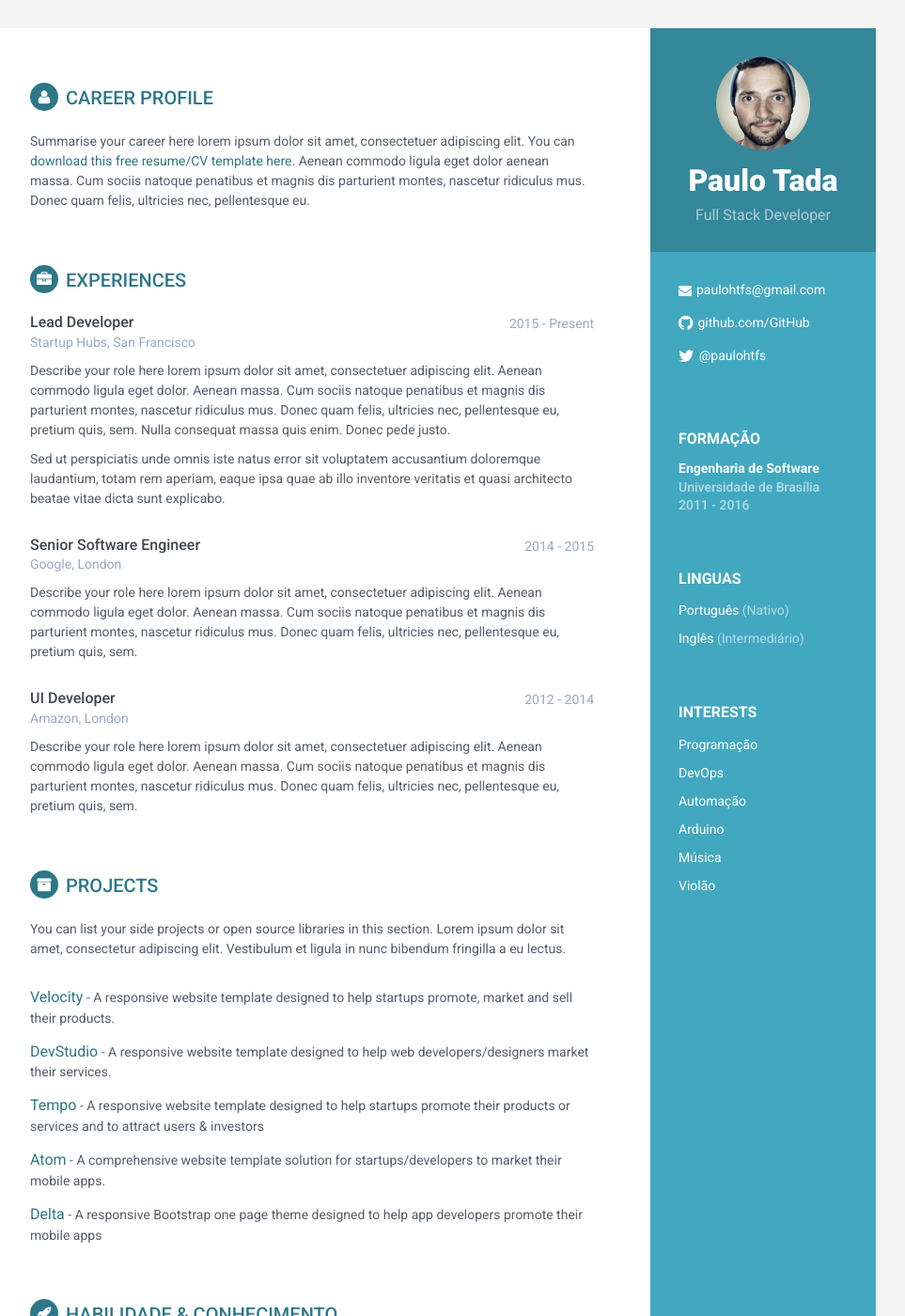
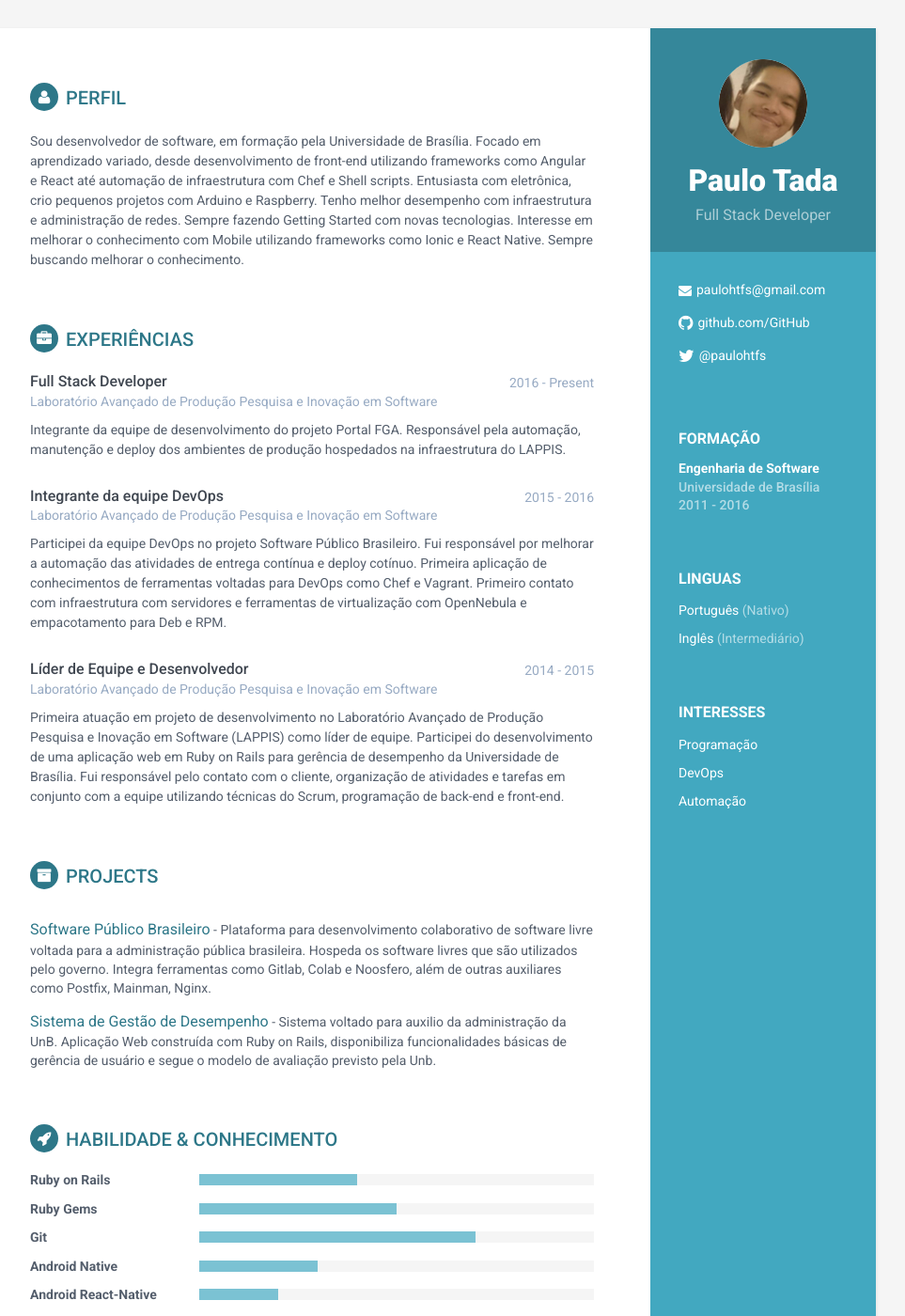
Before and after one commit to paulohtfs/resume, a Jekyll site: the page built from index.html, in a window 1280 px wide and 1400 px high. Shown: the whole window at 94% size, without its empty margins (188-1151 px from the left). Built offline with Jekyll 4.4.1, drawn with Linux system fonts in a browser that asks for light colours.

Commit message:
Updating profile

```diff
--- a/_includes/experience.html
+++ b/_includes/experience.html
@@ -1,44 +1,47 @@
 <section class="section experiences-section">
-                <h2 class="section-title"><i class="fa fa-briefcase"></i>Experiences</h2>
+                <h2 class="section-title"><i class="fa fa-briefcase"></i>Experiências</h2>
 
                 <div class="item">
                     <div class="meta">
                         <div class="upper-row">
-                            <h3 class="job-title">Lead Developer</h3>
-                            <div class="time">2015 - Present</div>
+                            <h3 class="job-title">Full Stack Developer</h3>
+                            <div class="time">2016 - Present</div>
                         </div><!--//upper-row-->
-                        <div class="company">Startup Hubs, San Francisco</div>
+                        <div class="company">Laboratório Avançado de Produção Pesquisa e Inovação em Software</div>
                     </div><!--//meta-->
                     <div class="details">
-                        <p>Describe your role here lorem ipsum dolor sit amet, consectetuer adipiscing elit. Aenean commodo ligula eget dolor. Aenean massa. Cum sociis natoque penatibus et magnis dis parturient montes, nascetur ridiculus mus. Donec quam felis, ultricies nec, pellentesque eu, pretium quis, sem. Nulla consequat massa quis enim. Donec pede justo.</p>
-                        <p>Sed ut perspiciatis unde omnis iste natus error sit voluptatem accusantium doloremque laudantium, totam rem aperiam, eaque ipsa quae ab illo inventore veritatis et quasi architecto beatae vitae dicta sunt explicabo. </p>
+                      <p>Integrante da equipe de desenvolvimento do projeto Portal FGA. Responsável pela automação, manutenção e deploy dos ambientes de produção hospedados na
+                      infraestrutura do LAPPIS.</p>
                     </div><!--//details-->
                 </div><!--//item-->
 
                 <div class="item">
                     <div class="meta">
                         <div class="upper-row">
-                            <h3 class="job-title">Senior Software Engineer</h3>
-                            <div class="time">2014 - 2015</div>
+                            <h3 class="job-title">Integrante da equipe DevOps</h3>
+                            <div class="time">2015 - 2016</div>
                         </div><!--//upper-row-->
-                        <div class="company">Google, London</div>
+                        <div class="company">Laboratório Avançado de Produção Pesquisa e Inovação em Software</div>
                     </div><!--//meta-->
                     <div class="details">
-                        <p>Describe your role here lorem ipsum dolor sit amet, consectetuer adipiscing elit. Aenean commodo ligula eget dolor. Aenean massa. Cum sociis natoque penatibus et magnis dis parturient montes, nascetur ridiculus mus. Donec quam felis, ultricies nec, pellentesque eu, pretium quis, sem.</p>
-
+                      <p>Participei da equipe DevOps no projeto Software Público Brasileiro. Fui responsável por melhorar a automação das atividades de entrega contínua e deploy
+                      cotínuo. Primeira aplicação de conhecimentos de ferramentas voltadas para DevOps como Chef e Vagrant. Primeiro contato com infraestrutura com servidores e
+                      ferramentas de virtualização com OpenNebula e empacotamento para Deb e RPM.</p>
                     </div><!--//details-->
                 </div><!--//item-->
 
                 <div class="item">
                     <div class="meta">
                         <div class="upper-row">
-                            <h3 class="job-title">UI Developer</h3>
-                            <div class="time">2012 - 2014</div>
+                            <h3 class="job-title">Líder de Equipe e Desenvolvedor</h3>
+                            <div class="time">2014 - 2015</div>
                         </div><!--//upper-row-->
-                        <div class="company">Amazon, London</div>
+                        <div class="company">Laboratório Avançado de Produção Pesquisa e Inovação em Software</div>
                     </div><!--//meta-->
                     <div class="details">
-                        <p>Describe your role here lorem ipsum dolor sit amet, consectetuer adipiscing elit. Aenean commodo ligula eget dolor. Aenean massa. Cum sociis natoque penatibus et magnis dis parturient montes, nascetur ridiculus mus. Donec quam felis, ultricies nec, pellentesque eu, pretium quis, sem.</p>
+                      <p>Primeira atuação em projeto de desenvolvimento no Laboratório Avançado de Produção Pesquisa e Inovação em Software (LAPPIS) como líder de equipe.
+                      Participei do desenvolvimento de uma aplicação web em Ruby on Rails para gerência de desempenho da Universidade de Brasília. Fui responsável pelo
+                      contato com o cliente, organização de atividades e tarefas em conjunto com a equipe utilizando técnicas do Scrum, programação de back-end e front-end.</p>
                     </div><!--//details-->
                 </div><!--//item-->
 
--- a/_includes/interests.html
+++ b/_includes/interests.html
@@ -1,11 +1,8 @@
 <div class="interests-container container-block">
-  <h2 class="container-block-title">Interests</h2>
+  <h2 class="container-block-title">Interesses</h2>
   <ul class="list-unstyled interests-list">
     <li>Programação</li>
     <li>DevOps</li>
     <li>Automação</li>
-    <li>Arduino</li>
-    <li>Música</li>
-    <li>Violão</li>
   </ul>
 </div>
--- /dev/null
+++ b/_includes/offtopic.html
@@ -0,0 +1,6 @@
+<section class="section summary-section">
+<h2 class="section-title"><i class="fa fa-coffee"></i>Off Topic</h2>
+<div class="summary">
+  <p></p>
+</div><!--//summary-->
+</section><!--//section-->
--- /dev/null
+++ b/_includes/profile.html
@@ -0,0 +1,9 @@
+<section class="section summary-section">
+<h2 class="section-title"><i class="fa fa-user"></i>Perfil</h2>
+<div class="summary">
+  <p>Sou desenvolvedor de software, em formação pela Universidade de Brasília. Focado em aprendizado variado, desde desenvolvimento de front-end utilizando
+  frameworks como Angular e React até automação de infraestrutura com Chef e Shell scripts. Entusiasta com eletrônica, crio pequenos projetos com Arduino
+  e Raspberry. Tenho melhor desempenho com infraestrutura e administração de redes. Sempre fazendo Getting Started com novas tecnologias. Interesse em melhorar
+  o conhecimento com Mobile utilizando frameworks como Ionic e React Native. Sempre buscando melhorar o conhecimento.</p>
+</div><!--//summary-->
+</section><!--//section-->
--- a/_includes/projects.html
+++ b/_includes/projects.html
@@ -1,23 +1,21 @@
 <section class="section projects-section">
                 <h2 class="section-title"><i class="fa fa-archive"></i>Projects</h2>
                 <div class="intro">
-                    <p>You can list your side projects or open source libraries in this section. Lorem ipsum dolor sit amet, consectetur adipiscing elit. Vestibulum et ligula in nunc bibendum fringilla a eu lectus.</p>
                 </div><!--//intro-->
                 <div class="item">
-                    <span class="project-title"><a href="#hook">Velocity</a></span> - <span class="project-tagline">A responsive website template designed to help startups promote, market and sell their products.</span>
+                    <span class="project-title"><a href="#hook">Software Público Brasileiro</a></span>
+                    <span class="project-tagline">
+                      - Plataforma para desenvolvimento colaborativo de software livre voltada para a administração pública brasileira.
+                      Hospeda os software livres que são utilizados pelo governo.
+                      Integra ferramentas como Gitlab, Colab e Noosfero, além de outras auxiliares como Postfix, Mainman, Nginx.
+                    </span>
 
                 </div><!--//item-->
                 <div class="item">
-                    <span class="project-title"><a href="#" target="_blank">DevStudio</a></span> -
-                    <span class="project-tagline">A responsive website template designed to help web developers/designers market their services. </span>
-                </div><!--//item-->
-                <div class="item">
-                    <span class="project-title"><a href="#" target="_blank">Tempo</a></span> - <span class="project-tagline">A responsive website template designed to help startups promote their products or services and to attract users &amp; investors</span>
-                </div><!--//item-->
-                <div class="item">
-                    <span class="project-title"><a href="#" target="_blank">Atom</a></span> - <span class="project-tagline">A comprehensive website template solution for startups/developers to market their mobile apps. </span>
-                </div><!--//item-->
-                <div class="item">
-                    <span class="project-title"><a href="#" target="_blank">Delta</a></span> - <span class="project-tagline">A responsive Bootstrap one page theme designed to help app developers promote their mobile apps</span>
+                    <span class="project-title"><a href="#" target="_blank">Sistema de Gestão de Desempenho</a></span>
+                    <span class="project-tagline">
+                      - Sistema voltado para auxilio da administração da UnB. Aplicação Web construída com Ruby on Rails, disponibiliza
+                      funcionalidades básicas de gerência de usuário e segue o modelo de avaliação previsto pela Unb.
+                    </span>
                 </div><!--//item-->
             </section><!--//section-->
--- a/_includes/skills.html
+++ b/_includes/skills.html
@@ -13,6 +13,14 @@
                         <h3 class="level-title">Ruby Gems</h3>
                         <div class="level-bar">
                             <div class="level-bar-inner" data-level="50%">
+                            </div>
+                        </div>
+                    </div>
+
+                    <div class="item">
+                        <h3 class="level-title">Git</h3>
+                        <div class="level-bar">
+                            <div class="level-bar-inner" data-level="70%">
                             </div>
                         </div>
                     </div>
@@ -36,7 +44,7 @@
                     <div class="item">
                         <h3 class="level-title">HTML &amp; CSS</h3>
                         <div class="level-bar">
-                            <div class="level-bar-inner" data-level="80%">
+                            <div class="level-bar-inner" data-level="60%">
                             </div>
                         </div>
                     </div>
@@ -144,5 +152,13 @@
                             </div>
                         </div>
                     </div>
+
+                    <div class="item">
+                        <h3 class="level-title">RPM Packing</h3>
+                        <div class="level-bar">
+                            <div class="level-bar-inner" data-level="30%">
+                            </div>
+                        </div>
+                    </div>
                 </div>
             </section>
--- a/index.html
+++ b/index.html
@@ -2,7 +2,7 @@
 layout: default
 ---
 
-{% include carrier-profile.html %}
+{% include profile.html %}
 {% include experience.html %}
 {% include projects.html %}
 {% include skills.html %}
```
Also changed, not shown: _includes/carrier-profile.html (line endings or trailing spaces), assets/images/profile.png.
